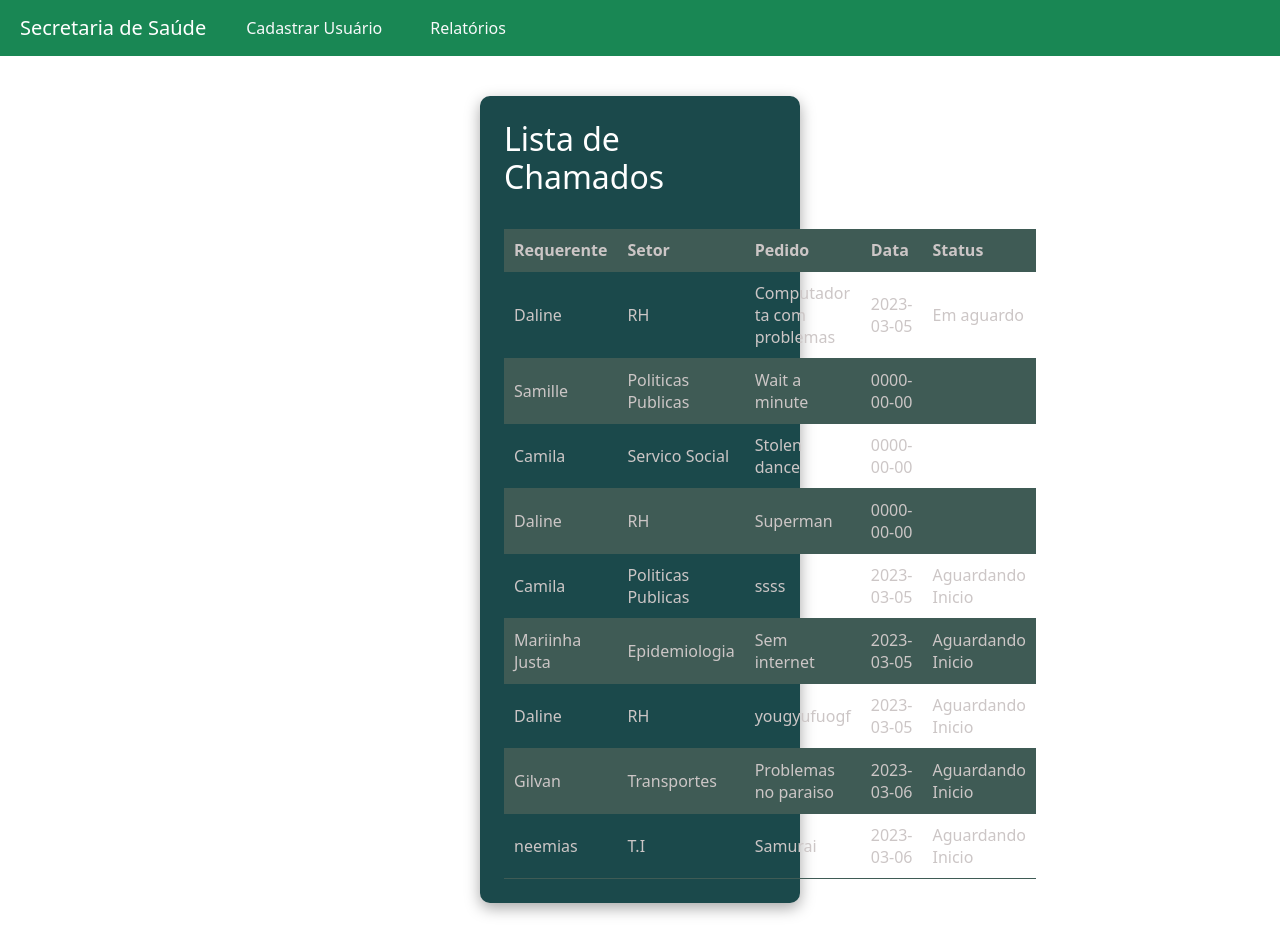
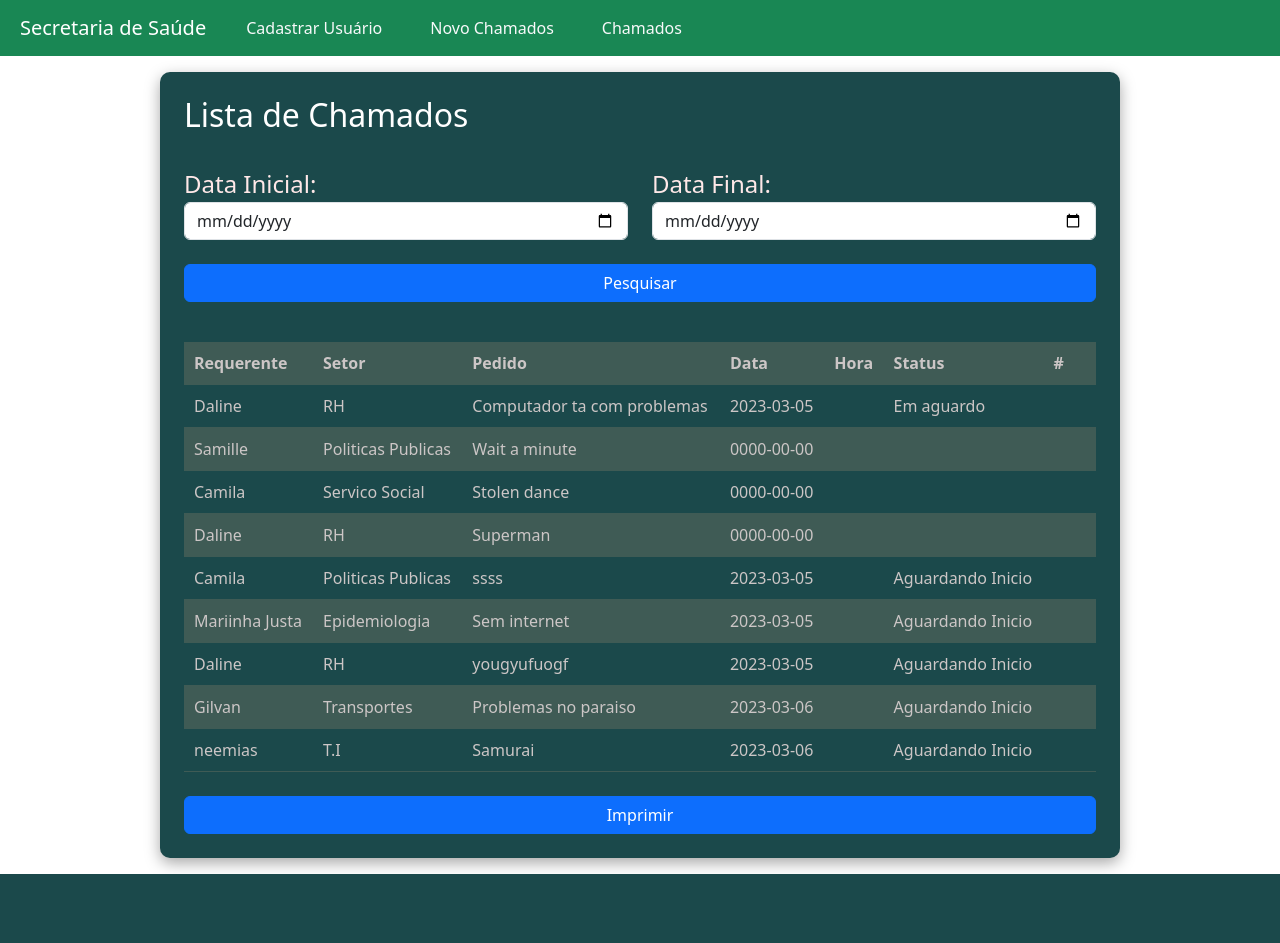
Before and after one commit to NeemiasEeep/chamado, a PHP site: page /telas/listar_chamados.php in a window 1280 px wide. After the commit the page ends 874 px from the top, so only its background shows below. Run offline with PHP 8.4, Linux system fonts and the light colour scheme; data comes from the database, SQL or seed files in the repository; data that the repository does not hold is empty.

Commit message:
commit 3

```diff
--- a/assets/head.php
+++ b/assets/head.php
@@ -5,5 +5,9 @@
     <title>crud</title>
     <link href="https://cdn.jsdelivr.net/npm/bootstrap@5.3.0-alpha1/dist/css/bootstrap.min.css" rel="stylesheet" integrity="sha384-GLhlTQ8iRABdZLl6O3oVMWSktQOp6b7In1Zl3/Jr59b6EGGoI1aFkw7cmDA6j6gD" crossorigin="anonymous">
     <link href="https://cdn.jsdelivr.net/npm/bootstrap@5.3.0-alpha1/dist/css/bootstrap.min.css" rel="stylesheet" integrity="sha384-GLhlTQ8iRABdZLl6O3oVMWSktQOp6b7In1Zl3/Jr59b6EGGoI1aFkw7cmDA6j6gD" crossorigin="anonymous">
+    <script src="https://code.jquery.com/jquery-3.6.0.slim.min.js"></script>
+    <script src="https://cdn.jsdelivr.net/npm/popper.js@2.9.3/dist/umd/popper.min.js"></script>
+    <script src="https://cdn.jsdelivr.net/npm/bootstrap@5.3.2/dist/js/bootstrap.min.js"></script>
+
     <link rel="stylesheet" href="style.css">
 </head>
--- a/prog/insert_chamado.php
+++ b/prog/insert_chamado.php
@@ -1,14 +1,15 @@
 <?php
-
+    date_default_timezone_set('America/Sao_Paulo');
     include 'conexao.php';
     $nome = $_POST['nome'];
     $id = $_POST['id'];
     $setor = $_POST['setor'];
     $desc = $_POST['descricao'];
     $data = date('Y-m-d');
+    $hora = date('H:i');
     $status = 'Aguardando Inicio';
 
-    $sql = "INSERT INTO `tb_chamados`( `ch_usu_id`, `ch_usu_nome`, `ch_usu_setor`, `ch_pedido`, ch_data, ch_status) VALUES ('$id','$nome','$setor','$desc','$data','$status')";
+    $sql = "INSERT INTO `tb_chamados`( `ch_usu_id`, `ch_usu_nome`, `ch_usu_setor`, `ch_pedido`, ch_data, ch_status, ch_hora) VALUES ('$id','$nome','$setor','$desc','$data','$status','$hora')";
     $result = mysqli_query($conexao,$sql);
 
     if ($result) {
--- a/style.css
+++ b/style.css
@@ -1,29 +1,35 @@
-body{
+
+body {
   background-color: rgb(255, 255, 255);
   color: rgb(204, 198, 198);
 }
-main{
-    margin: 2.5em 30em;
+
+main {
   padding: 1.5em;
   background-color: rgb(27, 73, 75);
   border-radius: 10px;
   color: rgb(255, 255, 255);
   box-shadow: rgba(0, 0, 0, 0.35) 0px 5px 15px;
-}
-label{
-    font-size: 1.5em;
-    color: rgb(255, 232, 232)
+  margin: 1em 10em;
 }
 
-button{
+label {
+  font-size: 1.5em;
+  color: rgb(255, 232, 232);
+}
+
+button {
   width: 100%;
 }
-.rght{
+
+.rght {
   float: right;
 }
-.radio{
+
+.radio {
   font-size: 1em;
 }
+
 table {
   width: 100%;
   border-collapse: collapse;
@@ -34,7 +40,8 @@
   font-weight: bold;
 }
 
-  th, td {
+th,
+td {
   padding: 10px;
   text-align: left;
   border-bottom: 1px solid #3f5b55;
@@ -43,9 +50,24 @@
 tr:nth-child(even) {
   background-color: #3f5b55;
 }
-  a{
+
+a {
   margin: 0em 1em;
 }
-  img{
+
+img {
   width: 10%;
 }
+
+.ver-mais-btn {
+  background-color: #eee;
+  border: none;
+  padding: 0.5rem 1rem;
+  border-radius: 0.25rem;
+  font-size: 0.8rem;
+  cursor: pointer;
+}
+
+.ver-mais-btn:hover {
+  background-color: #ddd;
+}
--- a/telas/listar_chamados.php
+++ b/telas/listar_chamados.php
@@ -1,15 +1,27 @@
-<html>
 <?php
 include '../assets/head.php';
 include '../prog/conexao.php';
-$sql = "SELECT * FROM tb_chamados";
-$result = mysqli_query($conexao, $sql);
+
+// Verifica se o formulário foi enviado
+if ($_SERVER['REQUEST_METHOD'] === 'POST') {
+    $data_inicial = $_POST['data_inicial'];
+    $data_final = $_POST['data_final'];
+
+    // Consulta o banco de dados com as datas fornecidas
+    $sql = "SELECT * FROM tb_chamados WHERE ch_data BETWEEN '$data_inicial' AND '$data_final'";
+    $result = mysqli_query($conexao, $sql);
+} else {
+    // Consulta o banco de dados sem filtro de data
+    $sql = "SELECT * FROM tb_chamados";
+    $result = mysqli_query($conexao, $sql);
+}
 ?>
+
 <link rel="stylesheet" href="../style.css">
 
 <body>
     <nav class="navbar navbar-expand-lg navbar-dark bg-success">
-        <a class="navbar-brand" href="listar_chamados.php">Secretaria de Saúde</a>
+        <a class="navbar-brand" href="../index.php">Secretaria de Saúde</a>
         <button class="navbar-toggler" type="button" data-toggle="collapse" data-target="#navbarNav" aria-controls="navbarNav" aria-expanded="false" aria-label="Toggle navigation">
             <span class="navbar-toggler-icon"></span>
         </button>
@@ -19,7 +31,10 @@
                     <a class="nav-link text-light" href="cad_usuario.php">Cadastrar Usuário</a>
                 </li>
                 <li class="nav-item a">
-                    <a class="nav-link text-light" href="#">Relatórios</a>
+                    <a class="nav-link text-light" href="chamados.php"> Novo Chamados</a>
+                </li>
+                <li class="nav-item a">
+                    <a class="nav-link text-light" href="listar_chamados.php">Chamados</a>
                 </li>
             </ul>
         </div>
@@ -28,6 +43,25 @@
     <main>
         <h2>Lista de Chamados</h2>
         <br>
+        <!-- Adiciona um formulário para pesquisa por data -->
+        <form method="POST">
+            <div class=" row">
+                <div class="col-md-6">
+                    <label for="data_inicial">Data Inicial:</label>
+                    <input class="form-control" type="date" id="data_inicial" name="data_inicial">
+                </div>
+                <div class="col-md-6">
+                    <label for="data_final">Data Final:</label>
+                    <input class="form-control" type="date" id="data_final" name="data_final">
+                </div>
+            </div>
+
+
+            <br>
+            <button class="btn btn-primary" type="submit">Pesquisar</button>
+        </form>
+        <br>
+
         <table>
             <thead>
                 <tr>
@@ -35,7 +69,9 @@
                     <th>Setor</th>
                     <th>Pedido</th>
                     <th>Data</th>
+                    <th>Hora</th>
                     <th>Status</th>
+                    <th>#</th>
                 </tr>
             </thead>
             <tbody>
@@ -45,13 +81,18 @@
                         <td><?= $row['ch_usu_setor'] ?></td>
                         <td><?= $row['ch_pedido'] ?></td>
                         <td><?= $row['ch_data'] ?></td>
+                        <td><?= $row['ch_hora'] ?></td>
                         <td><?= $row['ch_status'] ?></td>
+                        <td><a href="" ><i class="bi bi-check2-square"></i> </a></td>
                     </tr>
                 <?php endwhile; ?>
             </tbody>
         </table>
-
+        <br>
+        <button class="btn btn-primary" onclick="window.print()">Imprimir</button>
     </main>
+    <?php //include '../assets/footer.php';
+    ?>
 </body>
 
 </html>
```
Also changed, not shown: index.php (+1 -16 lines), telas/cad_usuario.php (+7 -6 lines), telas/chamados.php (+5 -2 lines). Lines whose indentation alone changed are shown as unchanged.
